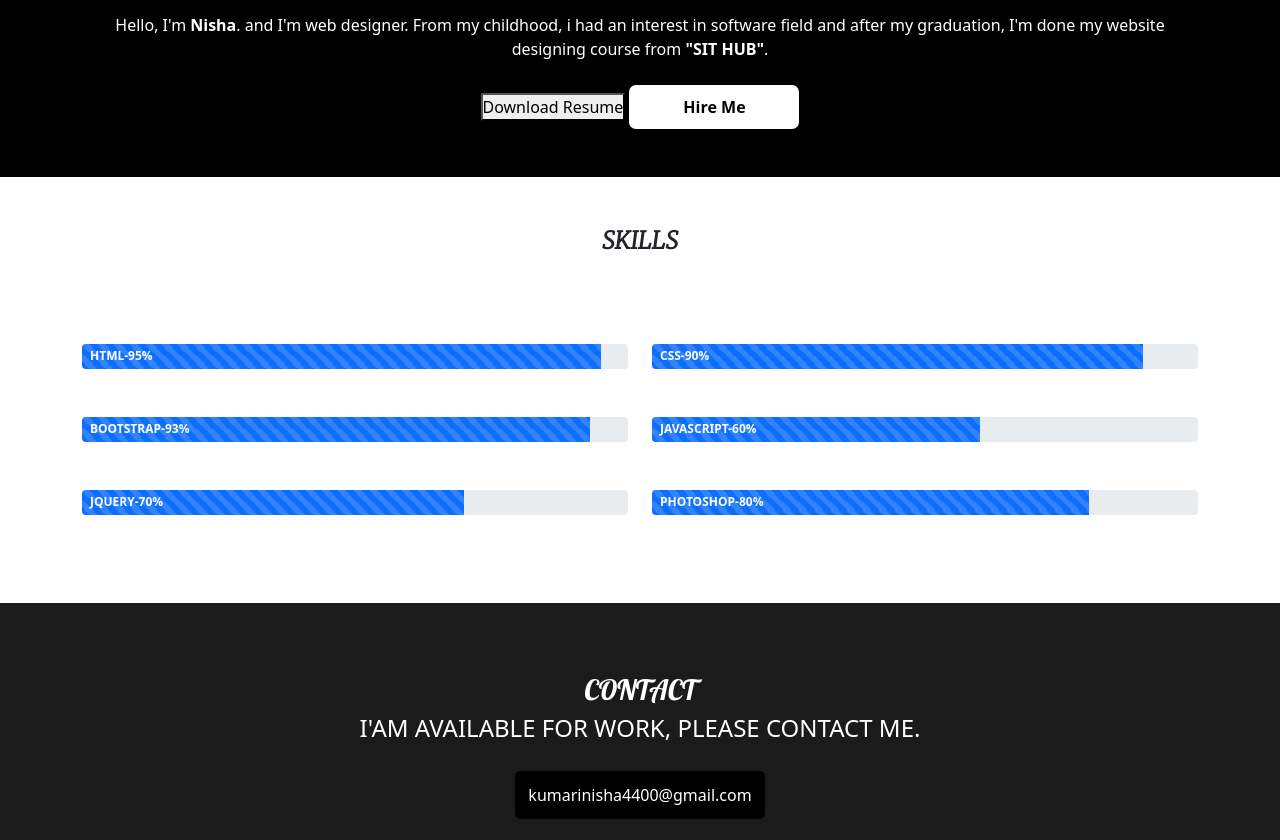
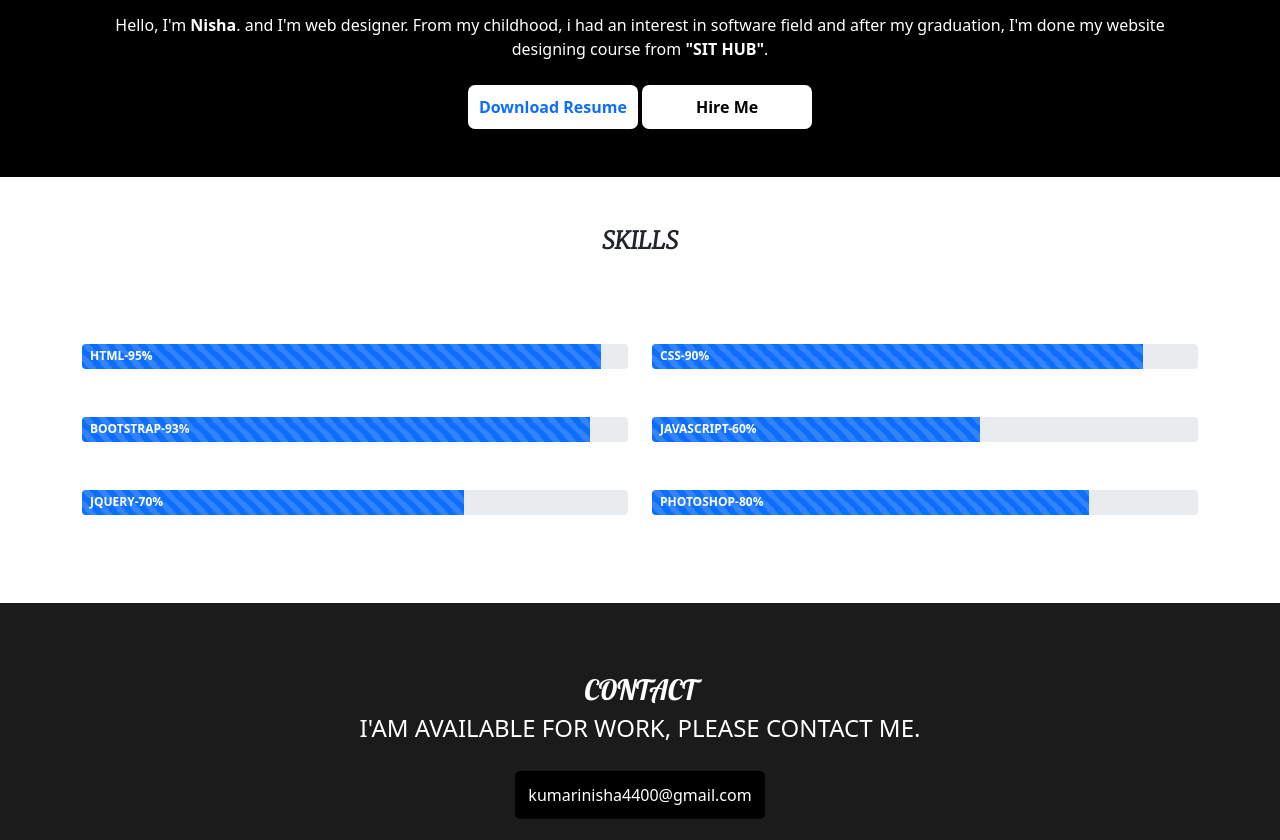
Before and after one commit to Nishadesighner29/myportfolio.github.io, a plain HTML site: page index.html in a window 1280 px wide. Shown: the part 1103-1943 px from the top of the page. Drawn offline with Linux system fonts and the light colour scheme; a web font is replaced by a local one.

Commit message:
Update index.html

```diff
--- a/index.html
+++ b/index.html
@@ -116,7 +116,7 @@
                             and
                             after my graduation, I'm done my website designing course from <b>"SIT HUB"</b>.
                         </p>
-                       <a href='https://nishadesighner29.github.io/myportfolio.github.io/Resume.pdf' style="text-decoration: none;"> <button class="mt-2">Download Resume </button></a>
+            <button class="mt-2"><a href='https://nishadesighner29.github.io/myportfolio.github.io/Resume.pdf' style="text-decoration: none;">Download Resume</a> </button>
                         <button class="mt-2">Hire Me </button>
                     </div>
                 </div>
```
